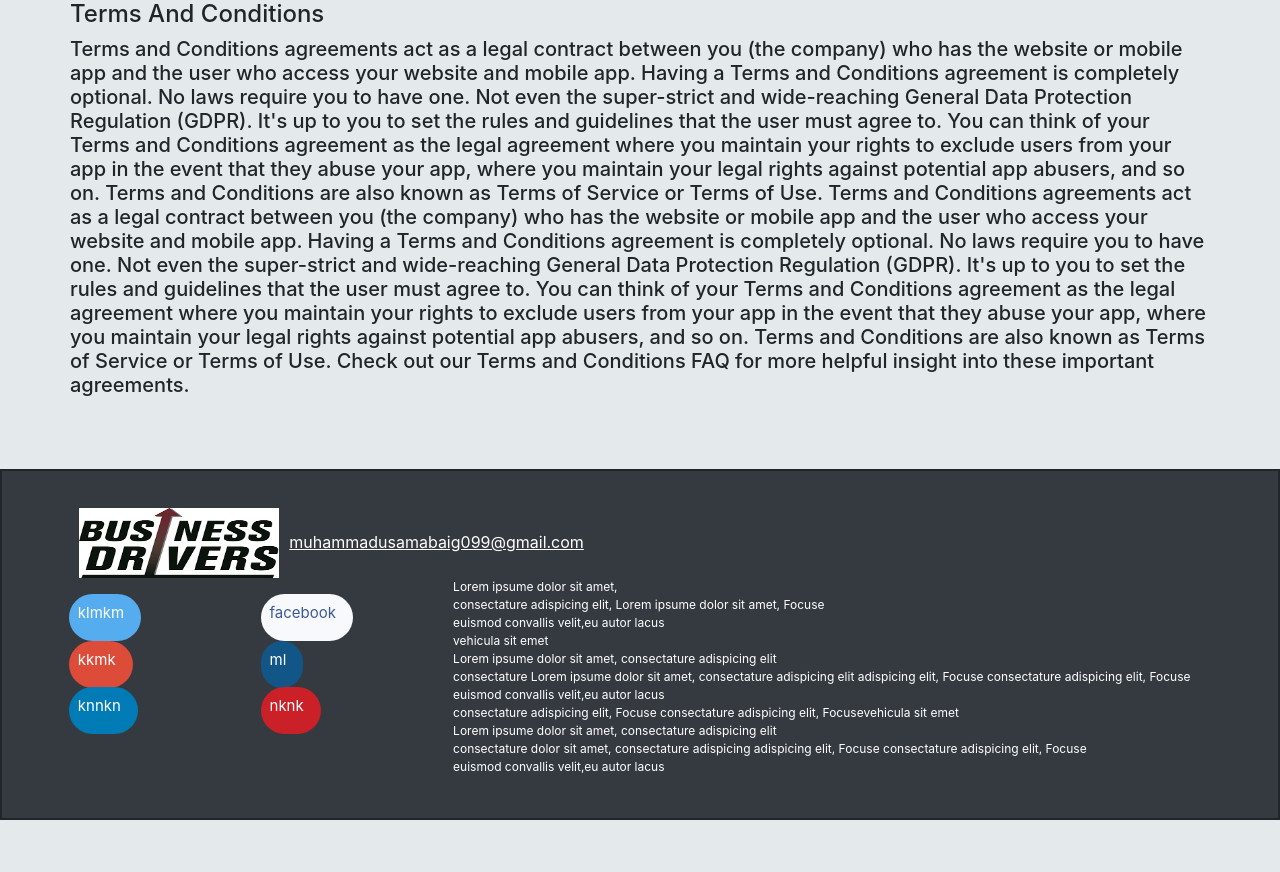
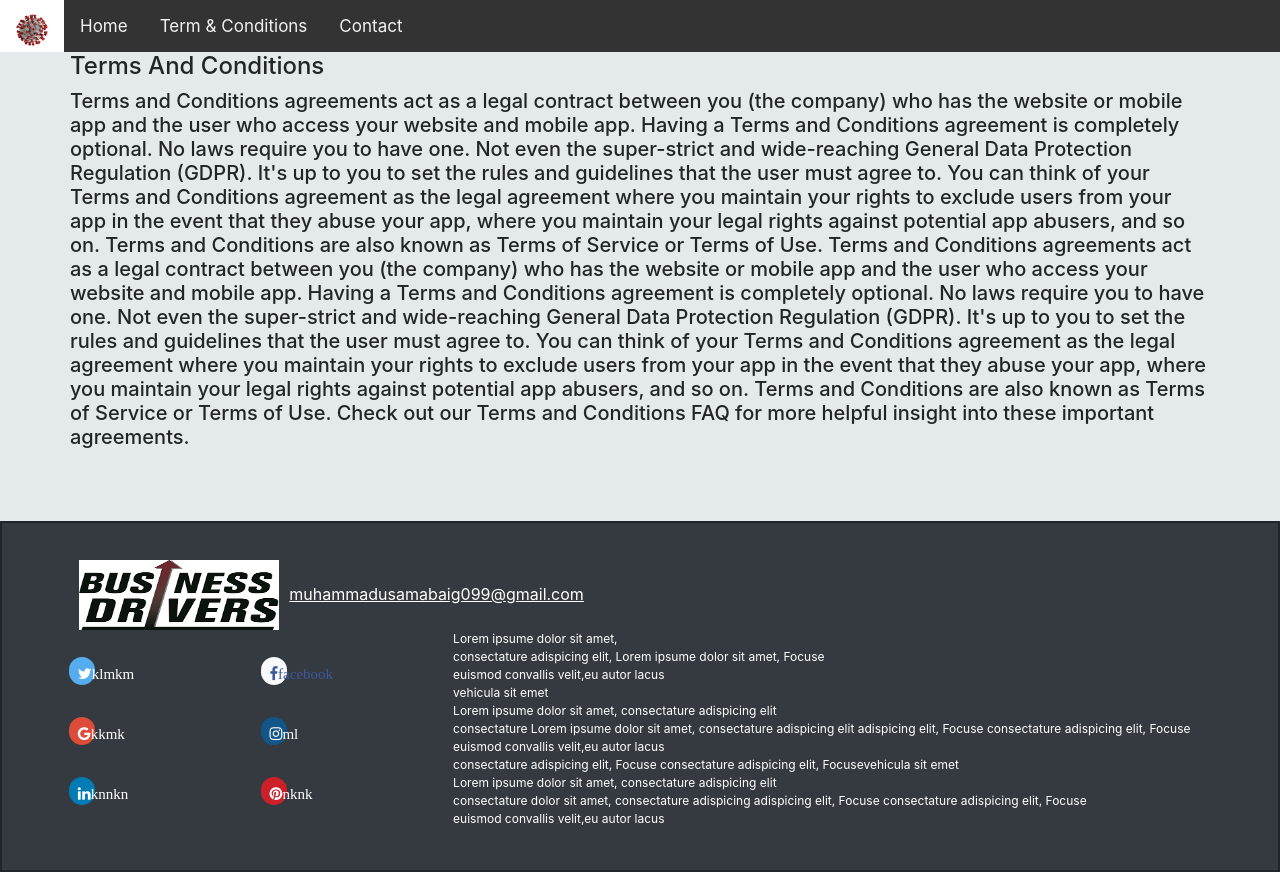
Before and after one commit to muhammadusamabaig/REACT.JS-COVID-19-Tracker, a React (Create React App) app: page /terms in a window 1280 px wide. Before the commit the page ends 820 px from the top, so only its background shows below. Built offline with nearby package versions, Linux system fonts and the light colour scheme; no server answers.

Commit message:
ok submit repo

```diff
--- a/public/index.html
+++ b/public/index.html
@@ -21,10 +21,10 @@
       user's mobile device or desktop. See https://developers.google.com/web/fundamentals/web-app-manifest/
     -->
     <link rel="manifest" href="%PUBLIC_URL%/manifest.json" />
-    <!-- <link rel="stylesheet" href="path/to/font-awesome/css/font-awesome.min.css"> -->
+    <link rel="stylesheet" href="path/to/font-awesome/css/font-awesome.min.css">
 <!-- scial media icon link -->
 
-<!-- <link rel="stylesheet" href="https://cdnjs.cloudflare.com/ajax/libs/font-awesome/4.7.0/css/font-awesome.min.css"> -->
+<link rel="stylesheet" href="https://cdnjs.cloudflare.com/ajax/libs/font-awesome/4.7.0/css/font-awesome.min.css">
 
     <!--
       Notice the use of %PUBLIC_URL% in the tags above.
--- a/src/App.js
+++ b/src/App.js
@@ -1,7 +1,7 @@
 import React, { Component } from 'react';
 import fetch from './fetching'
 import Chart from './Chart'
-// import Navigation from './Navigation'
+import Navigation from './Navigation'
 
 import Footer from './Footer'
 import Contact from './Contact'
@@ -66,33 +66,31 @@ var singlecountryname
 
 
 
-// {
-//   console.log('okkkk')
-// }
+
 
 <Router>
   <div>
 <Switch>
 <Route exact path="/">
-{/* <Navigation/> */}
+<Navigation/>
       <img src={process.env.PUBLIC_URL + '/covid.jpg'} alt="covid-img" style={{width:"100%"}} />
 
 
       <Chart getsinglecountrydata={getsinglecountrydata}/>
 
     <Carddesign  fetchdata={this.state.data}/>
-    {/* <Footer/> */}
+    <Footer/>
 
 </Route>
 
 <Route path="/contact">
-{/* <Navigation/> */}
+<Navigation/>
 
 <Contact/>
 
 </Route>
 <Route path="/terms">
-{/* <Navigation/> */}
+<Navigation/>
 
 <Terms/>
 <Footer/>
```
Also changed, not shown: src/countrybarchart.js (+0 -20 lines).
